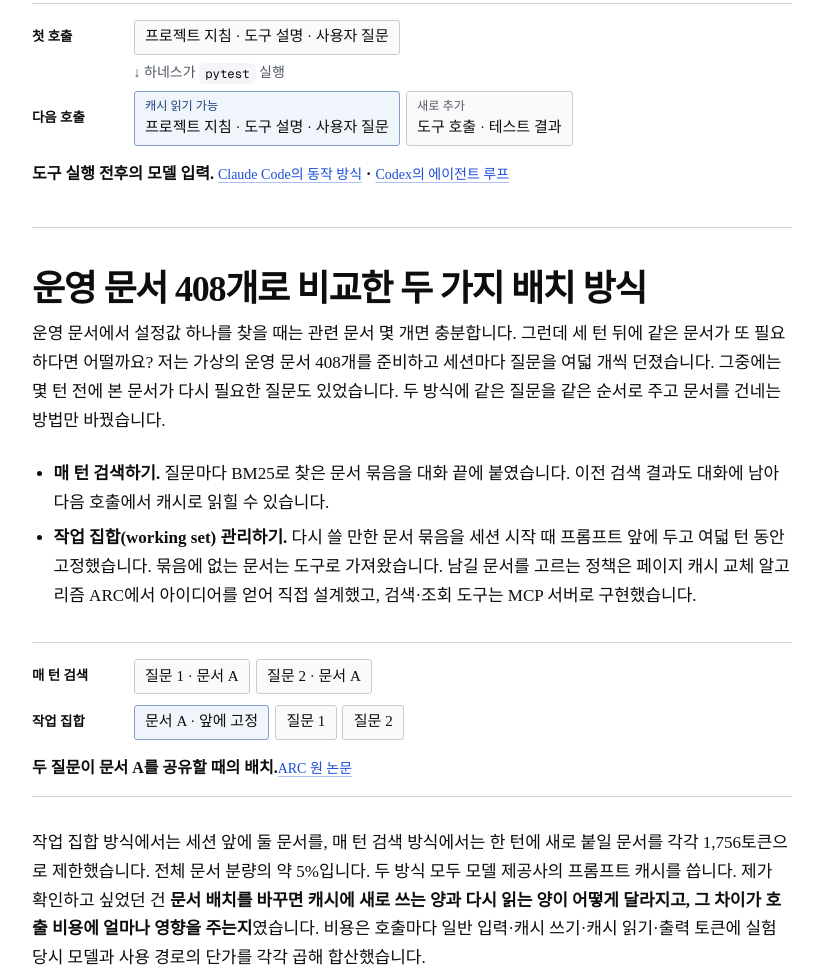
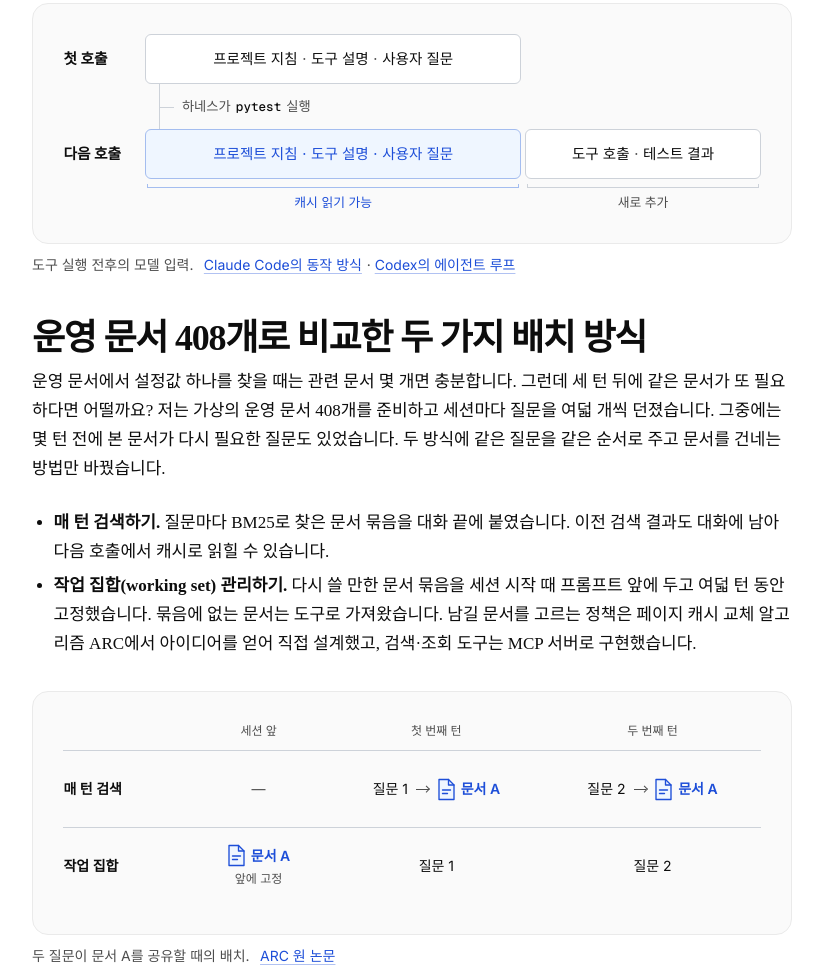
Before and after one commit to BinZlP/binzlp.github.io, an Astro site: page /blog/agent-prompt-caching in a window 1280 px wide. Shown: the part 1562-2538 px from the top of the page, without its empty margins (228-1051 px from the left). Built offline with nearby package versions, Linux system fonts and the light colour scheme; Astro itself is replaced by a stand-in of ours.

Commit message:
Redraw prompt caching diagrams for the blog

```diff
--- /dev/null
+++ b/src/components/blog/BlogDiagram.astro
@@ -0,0 +1,78 @@
+---
+interface Props {
+  id: string;
+  caption: string;
+  sources?: { href: string; label: string }[];
+}
+const { id, caption, sources = [] } = Astro.props;
+const captionId = id + '-caption';
+---
+
+<figure class="blog-figure kc-diagram" id={id} aria-labelledby={captionId}>
+  <div class="kc-board"><slot /></div>
+  <figcaption>
+    <span id={captionId}>{caption}</span>
+    {sources.length > 0 && (
+      <span class="sources">
+        {sources.map(({ href, label }, index) => (
+          <span class="source">
+            {index > 0 && <span class="separator" aria-hidden="true">· </span>}
+            <a href={href}>{label}</a>
+          </span>
+        ))}
+      </span>
+    )}
+  </figcaption>
+</figure>
+
+<style>
+  .blog-figure.kc-diagram {
+    --kc-blue: var(--accent);
+    --kc-tint: var(--accent-soft);
+    --kc-paper: #fff;
+    --kc-ink: rgb(var(--black));
+    --kc-muted: rgb(var(--gray));
+    --kc-rule: #cdd2d9;
+    --kc-blue-rule: #a4bdef;
+    margin-block: 2rem;
+    padding: 0;
+    border: 0;
+    scroll-margin-top: 5rem;
+    container-type: inline-size;
+    font-family: var(--font-sans, 'Inter', 'Apple SD Gothic Neo', 'Malgun Gothic', system-ui, sans-serif);
+  }
+  .kc-board {
+    padding: clamp(1rem, 4%, 2rem);
+    color: var(--kc-ink);
+    background: var(--surface);
+    border: 1px solid rgb(var(--border));
+    border-radius: 16px;
+    font-size: .94rem;
+    line-height: 1.55;
+    word-break: keep-all;
+  }
+  .kc-diagram > figcaption, .sources {
+    display: flex;
+    flex-wrap: wrap;
+    align-items: baseline;
+  }
+  .kc-diagram > figcaption {
+    gap: .1rem .65rem;
+    margin: .625rem 0 0;
+    color: var(--kc-muted);
+    font-size: .875rem;
+    font-weight: 400;
+    line-height: 1.6;
+  }
+  .sources { gap: 0 .3rem; }
+  .source { display: inline-block; }
+  .source a {
+    text-decoration-color: color-mix(in srgb, var(--kc-blue) 34%, transparent);
+    text-underline-offset: .2em;
+  }
+  .source a:hover, .source a:focus-visible { text-decoration-color: currentColor; }
+  @container (max-width: 22rem) {
+    .sources { column-gap: .75rem; }
+    .separator { display: none; }
+  }
+</style>
--- /dev/null
+++ b/src/components/blog/DocumentPlacement.astro
@@ -0,0 +1,156 @@
+---
+interface Stage {
+	question?: string;
+	document?: 'retrieved' | 'fixed';
+}
+
+const strategies: { name: string; stages: Stage[] }[] = [
+	{
+		name: '매 턴 검색',
+		stages: [{}, { question: '질문 1', document: 'retrieved' }, { question: '질문 2', document: 'retrieved' }],
+	},
+	{
+		name: '작업 집합',
+		stages: [{ document: 'fixed' }, { question: '질문 1' }, { question: '질문 2' }],
+	},
+];
+---
+
+<div class="placement">
+	<table aria-label="두 방식에서 질문과 문서 A가 놓이는 순서">
+		<thead>
+			<tr>
+				<th scope="col" class="method-heading"><span class="sr-only">배치 방식</span></th>
+				<th scope="col">세션 앞</th>
+				<th scope="col">첫 번째 턴</th>
+				<th scope="col">두 번째 턴</th>
+			</tr>
+		</thead>
+		<tbody>
+			{strategies.map(({ name, stages }) => (
+				<tr>
+					<th scope="row">{name}</th>
+					{stages.map(({ question, document }) => (
+						<td>
+							<div class="sequence">
+								{question && <span class="question">{question}</span>}
+								{question && document && <span class="connector" aria-hidden="true"></span>}
+								{document && (
+									<span class="document">
+										<span class="document-name">
+											<svg aria-hidden="true" width="19" height="23" viewBox="0 0 19 23" fill="none">
+												<path class="sheet" d="M2 1.5h9.5L17 7v14.5H2z" />
+												<path d="M11.5 1.5V7H17M5.5 12h8M5.5 15.5h5" />
+											</svg>
+											문서 A
+										</span>
+										{document === 'fixed' && <small>앞에 고정</small>}
+									</span>
+								)}
+								{!question && !document && (
+									<span class="empty"><span aria-hidden="true">—</span><span class="sr-only">미리 배치한 문서 없음</span></span>
+								)}
+							</div>
+						</td>
+					))}
+				</tr>
+			))}
+		</tbody>
+	</table>
+</div>
+
+<style>
+	.placement { container-type: inline-size; }
+	table {
+		width: 100%;
+		table-layout: fixed;
+		border-collapse: collapse;
+		color: var(--kc-ink);
+		font-size: .875rem;
+		line-height: 1.45;
+	}
+	th, td { padding: 0; border: 0; text-align: center; vertical-align: middle; }
+	thead th {
+		padding-block: 0 .65rem;
+		border-bottom: 1px solid var(--kc-rule);
+		color: var(--kc-muted);
+		font-size: .75rem;
+		font-weight: 500;
+		white-space: nowrap;
+	}
+	thead th:first-child { width: 18%; }
+	thead th:nth-child(2) { width: 20%; }
+	tbody th {
+		color: var(--kc-ink);
+		font-weight: 600;
+		text-align: left;
+		white-space: nowrap;
+	}
+	tbody tr + tr > * { border-top: 1px solid var(--kc-rule); }
+	td { padding-block: 1rem; }
+	.sequence, .document-name {
+		display: flex;
+		align-items: center;
+		justify-content: center;
+	}
+	.sequence { gap: .5rem; min-height: 2.75rem; }
+	.document { display: grid; justify-items: center; gap: .2rem; }
+	.document-name {
+		gap: .3rem;
+		color: var(--kc-blue);
+		font-weight: 600;
+		white-space: nowrap;
+	}
+	.document svg {
+		flex: none;
+		stroke: currentColor;
+		stroke-width: 1.35;
+		stroke-linecap: round;
+		stroke-linejoin: round;
+	}
+	.sheet { fill: var(--kc-tint); }
+	.document small, .empty { color: var(--kc-muted); }
+	.document small { font-size: .75rem; }
+	.question { white-space: nowrap; }
+	.connector {
+		position: relative;
+		width: .8rem;
+		height: 1px;
+		background: var(--kc-muted);
+	}
+	.connector::after {
+		content: '';
+		position: absolute;
+		right: 0;
+		top: 50%;
+		width: .24rem;
+		height: .24rem;
+		border-block-start: 1px solid var(--kc-muted);
+		border-inline-end: 1px solid var(--kc-muted);
+		transform: translateY(-50%) rotate(45deg);
+	}
+	@container (max-width: 32rem) {
+		table, thead, tbody { display: block; }
+		tr {
+			display: grid;
+			width: 100%;
+			grid-template-columns: minmax(0, .85fr) repeat(2, minmax(0, 1fr));
+		}
+		thead th.method-heading { position: absolute; width: 1px; padding: 0; border: 0; }
+		thead th:nth-child(2) { width: auto; }
+		tbody th { grid-column: 1 / -1; padding-top: .75rem; }
+		tbody tr + tr td { border-top: 0; }
+		td { display: grid; padding-block: .5rem .875rem; }
+		.sequence { min-height: 2.5rem; }
+	}
+	@container (max-width: 26rem) {
+		.sequence { flex-direction: column; gap: .35rem; }
+		.connector { width: .55rem; transform: rotate(90deg); }
+		.document svg { width: 16px; height: 20px; }
+	}
+	@media (forced-colors: active) {
+		.connector { background: CanvasText; }
+		.connector::after { border-color: CanvasText; }
+		.sheet { fill: Canvas; }
+	}
+</style>
--- /dev/null
+++ b/src/components/blog/KvReuse.astro
@@ -0,0 +1,108 @@
+<div class="kv-reuse" role="img" aria-label="한 요청 안에서는 앞선 토큰 A, B, C의 KV를 읽어 다음 응답 토큰 D를 생성합니다. 두 요청의 입력이 각각 A B X와 A B Y라면, 다음 요청에서는 일치하는 접두부 A B의 KV를 재사용할 수 있습니다.">
+	<div class="cases" aria-hidden="true">
+		<div>
+			<strong class="case-title">한 요청 안에서</strong>
+			<div class="request generation">
+				<div class="step">
+					<div class="strip cached"><span>A</span><span>B</span><span>C</span></div>
+					<span>앞선 토큰의 KV</span>
+				</div>
+				<i class="arrow-right"></i>
+				<div class="step">
+					<div class="strip"><span>D</span></div>
+					<span>다음 토큰 생성</span>
+				</div>
+			</div>
+		</div>
+		<div>
+			<strong class="case-title">두 요청 사이에서</strong>
+			<div class="request prompt">
+				<span>이전 요청</span>
+				<div class="strip cached"><span>A</span><span>B</span></div>
+				<div class="strip"><span>X</span></div>
+			</div>
+			<div class="bridge"><i class="arrow-down"></i>접두부 KV 재사용</div>
+			<div class="request prompt">
+				<span>다음 요청</span>
+				<div class="strip cached"><span>A</span><span>B</span></div>
+				<div class="strip"><span>Y</span></div>
+			</div>
+		</div>
+	</div>
+</div>
+
+<style>
+	.kv-reuse {
+		container-type: inline-size;
+		color: var(--kc-ink);
+		font-size: 0.875rem;
+		line-height: 1.4;
+		word-break: keep-all;
+	}
+	.cases {
+		--cell: clamp(1.55rem, 6cqi, 2.125rem);
+		--pad: 0.625rem;
+		--label: 4.125rem;
+		--gap: 0.625rem;
+		display: grid;
+		gap: 1.5rem;
+	}
+	.case-title { display: block; margin-bottom: 0.625rem; font-size: 0.9375rem; }
+	.request {
+		border: 1px solid var(--kc-rule);
+		border-radius: 8px;
+		background: var(--kc-paper);
+		padding: 0.75rem var(--pad);
+	}
+	.generation {
+		display: grid;
+		grid-template-columns: auto minmax(1rem, 1fr) auto;
+		align-items: start;
+		gap: 0.5rem;
+	}
+	.step { display: grid; justify-items: center; gap: 0.4rem; color: var(--kc-muted); font-size: 0.8125rem; }
+	.strip { display: inline-flex; border: 1px solid var(--kc-rule); border-radius: 4px; color: var(--kc-ink); }
+	.strip span {
+		display: grid;
+		place-items: center;
+		width: var(--cell);
+		height: 1.6rem;
+		font: 500 0.875rem/1 var(--font-mono, monospace);
+	}
+	.strip span + span { border-inline-start: 1px solid var(--kc-rule); }
+	.cached { --kc-rule: var(--kc-blue-rule); color: var(--kc-blue); background: var(--kc-tint); }
+	.prompt {
+		display: grid;
+		grid-template-columns: var(--label) auto auto;
+		align-items: center;
+		justify-content: start;
+		column-gap: var(--gap);
+	}
+	.prompt > span { font-weight: 550; white-space: nowrap; }
+	.bridge {
+		/* Align the arrow with the seam between A and B in both requests. */
+		margin-inline-start: calc(var(--pad) + var(--label) + var(--gap) + var(--cell) + 2px);
+		display: flex;
+		align-items: center;
+		gap: 0.5rem;
+		height: 2rem;
+		color: var(--kc-blue);
+		font-size: 0.75rem;
+	}
+	.arrow-right, .arrow-down { display: block; position: relative; color: var(--kc-blue); }
+	.arrow-right { margin-block-start: 0.85rem; border-top: 1px solid; }
+	.arrow-down { align-self: stretch; border-left: 1px solid; }
+	.arrow-right::after, .arrow-down::after {
+		content: '';
+		position: absolute;
+		width: 5px;
+		height: 5px;
+		border-top: 1px solid;
+		border-right: 1px solid;
+	}
+	.arrow-right::after { right: 0; top: -3px; transform: rotate(45deg); }
+	.arrow-down::after { left: -3px; bottom: 1px; transform: rotate(135deg); }
+	@container (min-width: 36rem) {
+		.cases { grid-template-columns: repeat(2, minmax(0, 1fr)); gap: 2rem; }
+	}
+</style>
--- /dev/null
+++ b/src/components/blog/RequestInputs.astro
@@ -0,0 +1,137 @@
+---
+const prefix = ['프로젝트 지침', '도구 설명', '사용자 질문'];
+---
+
+<div class="requests">
+  <div class="call">
+    <strong class="call-name">첫 호출</strong>
+    <div class="tape">
+      <div class="segment prefix">
+        {prefix.map(part => <span>{part}</span>)}
+      </div>
+    </div>
+  </div>
+  <div class="tool"><span class="branch" aria-hidden="true"></span>하네스가 <code>pytest</code> 실행</div>
+  <div class="call">
+    <strong class="call-name">다음 호출</strong>
+    <div class="tape">
+      <div class="segment prefix cached">
+        {prefix.map(part => <span>{part}</span>)}
+      </div>
+      <div class="segment suffix"><span>도구 호출</span><span>테스트 결과</span></div>
+      <span class="underbrace cache-note">캐시 읽기 가능</span>
+      <span class="underbrace">새로 추가</span>
+    </div>
+  </div>
+</div>
+
+<style>
+  .requests {
+    --label-width: 5.1rem;
+    --slot-gap: 4px;
+    container-type: inline-size;
+  }
+  .call {
+    display: grid;
+    grid-template-columns: var(--label-width) minmax(0, 1fr);
+    align-items: start;
+  }
+  .call-name {
+    align-self: start;
+    margin-top: .85rem;
+    font-size: .92rem;
+    font-weight: 650;
+    line-height: 1.55;
+  }
+  .tape {
+    display: grid;
+    grid-template-columns: minmax(0, 1.6fr) minmax(0, 1fr);
+    gap: 0 var(--slot-gap);
+  }
+  .segment {
+    display: flex;
+    flex-wrap: wrap;
+    align-content: center;
+    align-items: baseline;
+    justify-content: center;
+    padding: .78rem .3rem;
+    border: 1px solid var(--kc-rule);
+    border-radius: 6px;
+    color: var(--kc-ink);
+    background: var(--kc-paper);
+    font-size: .91rem;
+    line-height: 1.6;
+    word-break: keep-all;
+  }
+  .segment span { white-space: nowrap; }
+  .segment span + span::before { content: '·'; margin-inline: .32em; color: var(--kc-muted); }
+  .cached {
+    border-color: var(--kc-blue-rule);
+    background: var(--kc-tint);
+    color: var(--kc-blue);
+  }
+  .cached span + span::before { color: currentColor; }
+  .tool {
+    display: flex;
+    align-items: center;
+    gap: .32rem;
+    margin-left: var(--label-width);
+    color: var(--kc-muted);
+    font-size: .83rem;
+    line-height: 1.6;
+  }
+  .tool code {
+    padding: 0;
+    color: var(--kc-ink);
+    background: transparent;
+    font: 500 .95em/1.4 var(--font-mono);
+  }
+  .branch {
+    position: relative;
+    align-self: stretch;
+    width: 15px;
+    min-height: 2.8rem;
+    margin: 0 .15rem 0 .9rem;
+    border-left: 1px solid var(--kc-rule);
+  }
+  .branch::after {
+    content: '';
+    position: absolute;
+    top: 50%;
+    left: 0;
+    width: 100%;
+    border-top: 1px solid var(--kc-rule);
+  }
+  .underbrace {
+    position: relative;
+    margin: .45rem 2px 0;
+    padding-top: .35rem;
+    border-top: 1px solid var(--kc-rule);
+    color: var(--kc-muted);
+    font-size: .8rem;
+    line-height: 1.5;
+    text-align: center;
+    word-break: keep-all;
+  }
+  .underbrace::before, .underbrace::after {
+    content: '';
+    position: absolute;
+    top: -4px;
+    height: 4px;
+    border-left: 1px solid var(--kc-rule);
+  }
+  .underbrace::before { left: 0; }
+  .underbrace::after { right: 0; }
+  .cache-note { --kc-rule: var(--kc-blue-rule); color: var(--kc-blue); }
+  @container (max-width: 35rem) {
+    .call { grid-template-columns: minmax(0, 1fr); gap: .5rem; }
+    .call-name { margin-top: 0; }
+    .tool { margin-left: 0; }
+    .branch { min-height: 2.2rem; }
+  }
+  @container (max-width: 27rem) {
+    .tape { grid-template-columns: minmax(0, 1.25fr) minmax(0, 1fr); }
+    .segment { flex-direction: column; align-items: center; padding: .5rem .2rem; }
+    .segment span + span::before { content: none; }
+  }
+</style>
--- a/src/content/blog/agent-prompt-caching/figures.css
+++ b/src/content/blog/agent-prompt-caching/figures.css
@@ -12,29 +12,10 @@
   border-radius: 0;
   box-shadow: none;
 }
-.kc-excerpt figcaption, .kc-table figcaption, .kc-tool-step { color: #505865; font-size: .875rem; }
+.kc-excerpt figcaption, .kc-table figcaption { color: #505865; font-size: .875rem; }
 .kc-excerpt figcaption, .kc-table figcaption { margin-top: .65rem; line-height: 1.55; word-break: keep-all; }
-:is(.kc-excerpt, .kc-table, .kc-diagram) figcaption a { display: inline-block; }
+:is(.kc-excerpt, .kc-table) figcaption a { display: inline-block; }
 .kc-table th { word-break: keep-all; }
-.kc-diagram { font-size: .94rem; }
-.blog-figure.kc-diagram > figcaption { margin: 1rem 0 0; }
-.kc-diagram figcaption a { font-size: .875rem; font-weight: 400; }
-.kc-reuse .kc-request { grid-template-columns: 7rem minmax(0,1fr); }
-.kc-arrow { align-self: center; color: #505865; }
-.kc-request { display: grid; grid-template-columns: 5.6rem minmax(0,1fr); align-items: center; gap: .75rem; }
-.kc-request + .kc-request { margin-top: .65rem; }
-.kc-request > strong { font-size: .84rem; }
-.kc-sequence { display: flex; flex-wrap: wrap; gap: .35rem; align-items: stretch; }
-.kc-segment { display: inline-grid; align-content: center; padding: .35rem .65rem; border: 1px solid #c6ccd4; border-radius: 3px; background: #fafafa; line-height: 1.45; }
-.kc-segment small { display: block; margin-bottom: .12rem; color: #505865; font-size: .76rem; }
-.kc-reused { border-color: #839dcc; background: #f0f5fc; }
-.kc-reused small { color: #20417e; }
-.kc-tool-step { margin: .4rem 0 .4rem 6.35rem; }
 @media (max-width: 600px) {
   .kc-overview { max-width: 27rem; margin-inline: auto; }
 }
-@media (max-width: 520px) {
-  .kc-request, .kc-reuse .kc-request { grid-template-columns: 1fr; gap: .25rem; }
-  .kc-tool-step { margin-left: 0; }
-  .kc-request + .kc-request { margin-top: .8rem; }
-}
--- a/src/content/blog/agent-prompt-caching/index.mdx
+++ b/src/content/blog/agent-prompt-caching/index.mdx
@@ -7,6 +7,10 @@ tags: ['llm', 'prompt-caching', 'agents']
 ---
 
 import IntervalPlot from '/src/components/blog/IntervalPlot.astro';
+import BlogDiagram from '/src/components/blog/BlogDiagram.astro';
+import RequestInputs from '/src/components/blog/RequestInputs.astro';
+import DocumentPlacement from '/src/components/blog/DocumentPlacement.astro';
+import KvReuse from '/src/components/blog/KvReuse.astro';
 import { Image } from 'astro:assets';
 import codeMode from './assets/claude-code-mode-overview.png';
 import codeModeMobile from './assets/claude-code-mode-overview-mobile.png';
@@ -38,23 +42,15 @@ Claude Code에 “테스트가 왜 실패했는지 찾아줘”라고 부탁하
 
 두 번째 호출의 입력에는 새로 나온 테스트 로그와 첫 호출에도 있었던 프로젝트 지침이 함께 들어갑니다. 두 호출의 입력이 앞에서부터 일치하고 서버에 그 구간의 계산 결과가 남아 있으면, 서버는 그 결과를 재사용할 수 있습니다. 이것이 **프롬프트 캐싱**입니다. 지침은 두 호출의 입력 토큰 수에 모두 잡히지만, 두 번째에는 더 낮은 캐시 읽기 단가가 적용될 수 있습니다.
 
-<figure class="blog-figure kc-diagram" aria-labelledby="kc-incoming">
-  <div class="kc-request">
-    <strong>첫 호출</strong>
-    <div class="kc-sequence"><span class="kc-segment">프로젝트 지침 · 도구 설명 · 사용자 질문</span></div>
-  </div>
-  <div class="kc-tool-step"><span aria-hidden="true">↓</span> 하네스가 <code>pytest</code> 실행</div>
-  <div class="kc-request">
-    <strong>다음 호출</strong>
-    <div class="kc-sequence">
-      <span class="kc-segment kc-reused"><small>캐시 읽기 가능</small>프로젝트 지침 · 도구 설명 · 사용자 질문</span>
-      <span class="kc-segment"><small>새로 추가</small>도구 호출 · 테스트 결과</span>
-    </div>
-  </div>
-  <figcaption>
-    <span id="kc-incoming">도구 실행 전후의 모델 입력.</span> <a href="https://code.claude.com/docs/en/how-claude-code-works">Claude Code의 동작 방식</a> · <a href="https://openai.com/index/unrolling-the-codex-agent-loop/">Codex의 에이전트 루프</a>
-  </figcaption>
-</figure>
+<BlogDiagram
+  id="kc-incoming"
+  caption="도구 실행 전후의 모델 입력."
+  sources={[
+    { href: 'https://code.claude.com/docs/en/how-claude-code-works', label: 'Claude Code의 동작 방식' },
+    { href: 'https://openai.com/index/unrolling-the-codex-agent-loop/', label: 'Codex의 에이전트 루프' }
+  ]}>
+  <RequestInputs />
+</BlogDiagram>
 
 ## 운영 문서 408개로 비교한 두 가지 배치 방식
 
@@ -63,23 +59,12 @@ Claude Code에 “테스트가 왜 실패했는지 찾아줘”라고 부탁하
 - **매 턴 검색하기.** 질문마다 BM25로 찾은 문서 묶음을 대화 끝에 붙였습니다. 이전 검색 결과도 대화에 남아 다음 호출에서 캐시로 읽힐 수 있습니다.
 - **작업 집합(working set) 관리하기.** 다시 쓸 만한 문서 묶음을 세션 시작 때 프롬프트 앞에 두고 여덟 턴 동안 고정했습니다. 묶음에 없는 문서는 도구로 가져왔습니다. 남길 문서를 고르는 정책은 페이지 캐시 교체 알고리즘 ARC에서 아이디어를 얻어 직접 설계했고, 검색·조회 도구는 MCP 서버로 구현했습니다.
 
-<figure class="blog-figure kc-diagram" aria-labelledby="kc-placement">
-  <div class="kc-request">
-    <strong>매 턴 검색</strong>
-    <div class="kc-sequence">
-      <span class="kc-segment">질문 1 · 문서 A</span><span class="kc-segment">질문 2 · 문서 A</span>
-    </div>
-  </div>
-  <div class="kc-request">
-    <strong>작업 집합</strong>
-    <div class="kc-sequence">
-      <span class="kc-segment kc-reused">문서 A · 앞에 고정</span><span class="kc-segment">질문 1</span><span class="kc-segment">질문 2</span>
-    </div>
-  </div>
-  <figcaption>
-    <span id="kc-placement">두 질문이 문서 A를 공유할 때의 배치.</span> <a href="https://www.usenix.org/conference/fast-03/arc-self-tuning-low-overhead-replacement-cache">ARC 원 논문</a>
-  </figcaption>
-</figure>
+<BlogDiagram
+  id="kc-placement"
+  caption="두 질문이 문서 A를 공유할 때의 배치."
+  sources={[{ href: 'https://www.usenix.org/conference/fast-03/arc-self-tuning-low-overhead-replacement-cache', label: 'ARC 원 논문' }]}>
+  <DocumentPlacement />
+</BlogDiagram>
 
 작업 집합 방식에서는 세션 앞에 둘 문서를, 매 턴 검색 방식에서는 한 턴에 새로 붙일 문서를 각각 1,756토큰으로 제한했습니다. 전체 문서 분량의 약 5%입니다. 두 방식 모두 모델 제공사의 프롬프트 캐시를 씁니다. 제가 확인하고 싶었던 건 **문서 배치를 바꾸면 캐시에 새로 쓰는 양과 다시 읽는 양이 어떻게 달라지고, 그 차이가 호출 비용에 얼마나 영향을 주는지**였습니다. 비용은 호출마다 일반 입력·캐시 쓰기·캐시 읽기·출력 토큰에 실험 당시 모델과 사용 경로의 단가를 각각 곱해 합산했습니다.
 
@@ -164,19 +149,15 @@ SkillsBench는 같은 작업을 스킬 없이 풀 때와 작업에 맞는 스킬
 
 전통적인 컴퓨팅 시스템에서도 같은 계산을 되풀이하는 시간을 아끼려고 결과를 캐시에 남겼습니다. 그 시간에 같은 장비로 더 많은 요청을 처리할 수 있다면 건당 비용도 내려갑니다. LLM도 다음 토큰을 생성할 때 앞선 토큰의 키와 값(KV)을 캐시에서 꺼내 씁니다. 이 KV 캐시를 GPU 메모리에 얼마나 효율적으로 담느냐에 따라 한꺼번에 처리할 수 있는 요청 수가 달라집니다. 프롬프트 캐싱을 쓰면 다음 요청에서도 앞선 계산을 재사용할 수 있습니다. 두 요청의 입력이 앞에서부터 일치하면 서버는 캐시에 남은 구간을 다시 읽고, 그 구간에는 더 낮은 캐시 읽기 단가가 적용될 수 있습니다.
 
-<figure class="blog-figure kc-diagram kc-reuse" aria-labelledby="kc-reuse">
-  <div class="kc-request">
-    <strong>한 요청 안에서</strong>
-    <div class="kc-sequence"><span class="kc-segment kc-reused">앞선 토큰의 KV</span><span class="kc-arrow" aria-hidden="true">→</span><span class="kc-segment">다음 응답 토큰 생성</span></div>
-  </div>
-  <div class="kc-request">
-    <strong>두 요청 사이에서</strong>
-    <div class="kc-sequence"><span class="kc-segment kc-reused">일치하는 접두부의 KV</span><span class="kc-arrow" aria-hidden="true">→</span><span class="kc-segment">다음 요청의 입력 처리</span></div>
-  </div>
-  <figcaption>
-    <span id="kc-reuse">KV를 재사용하는 두 시점.</span> <a href="https://arxiv.org/abs/2309.06180">PagedAttention 논문</a> · <a href="https://developers.openai.com/api/docs/guides/prompt-caching">OpenAI 프롬프트 캐싱</a>
-  </figcaption>
-</figure>
+<BlogDiagram
+  id="kc-reuse"
+  caption="KV를 재사용하는 두 시점."
+  sources={[
+    { href: 'https://arxiv.org/abs/2309.06180', label: 'PagedAttention 논문' },
+    { href: 'https://developers.openai.com/api/docs/guides/prompt-caching', label: 'OpenAI 프롬프트 캐싱' }
+  ]}>
+  <KvReuse />
+</BlogDiagram>
 
 LLM으로 콘텐츠를 생성하던 프로덕션 서비스에서 추론 요청 한 건의 비용을 줄이려고 사용 내역을 분석한 적이 있습니다. 그때도 같은 내용이 여러 호출에 반복되면 프롬프트 캐싱을 살펴봐야겠다고 생각했습니다. 이번 실험을 하고 나니 그 이유를 숫자로 설명할 수 있습니다. OpenAI 모델에서 문서를 남겨 둔 쪽이 입력을 37% 더 쓰고도 약 20% 저렴했던 건, 같은 문서를 더 읽는 데 든 비용보다 캐시에 덜 써서 아낀 금액이 컸기 때문입니다.
 
```
